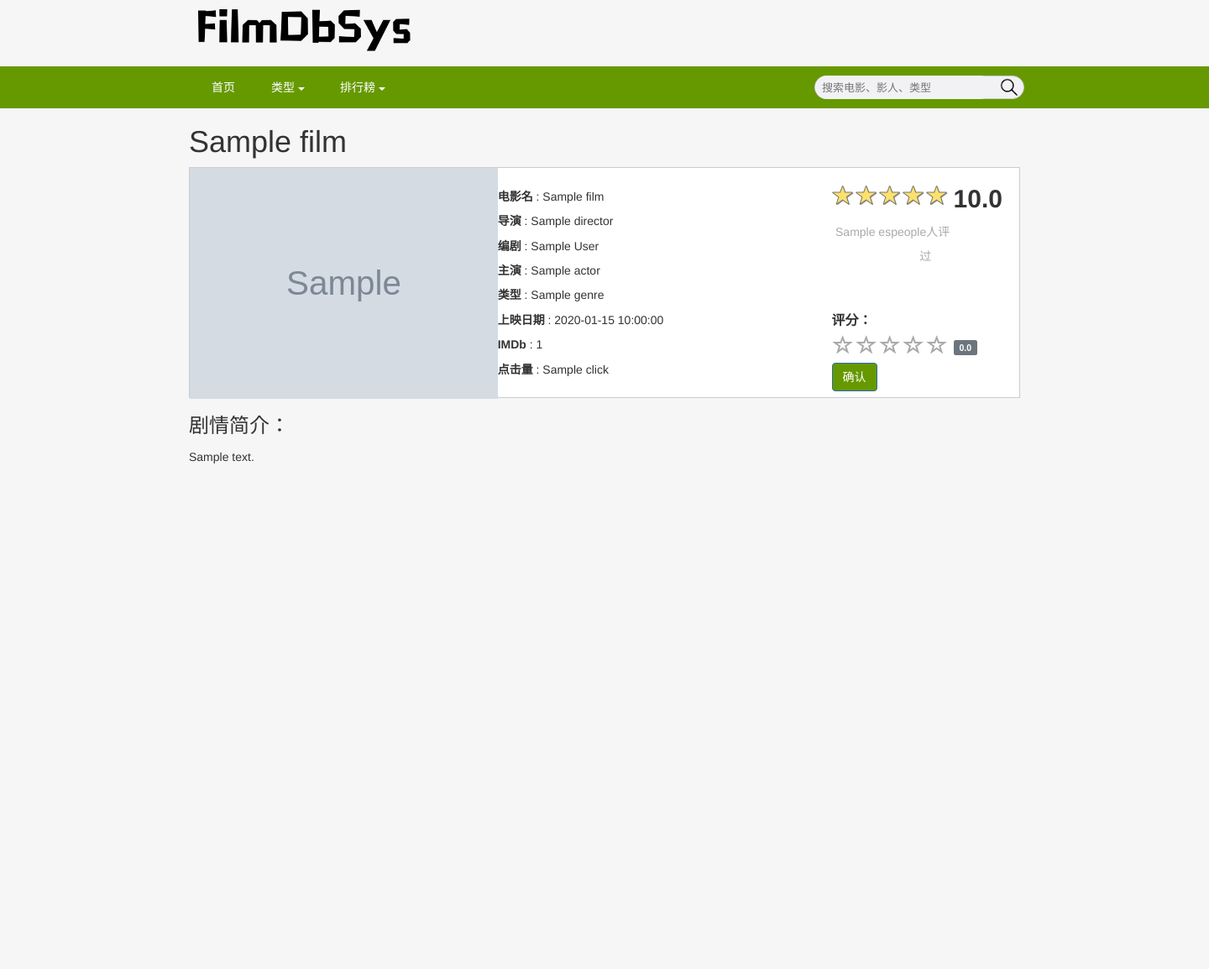
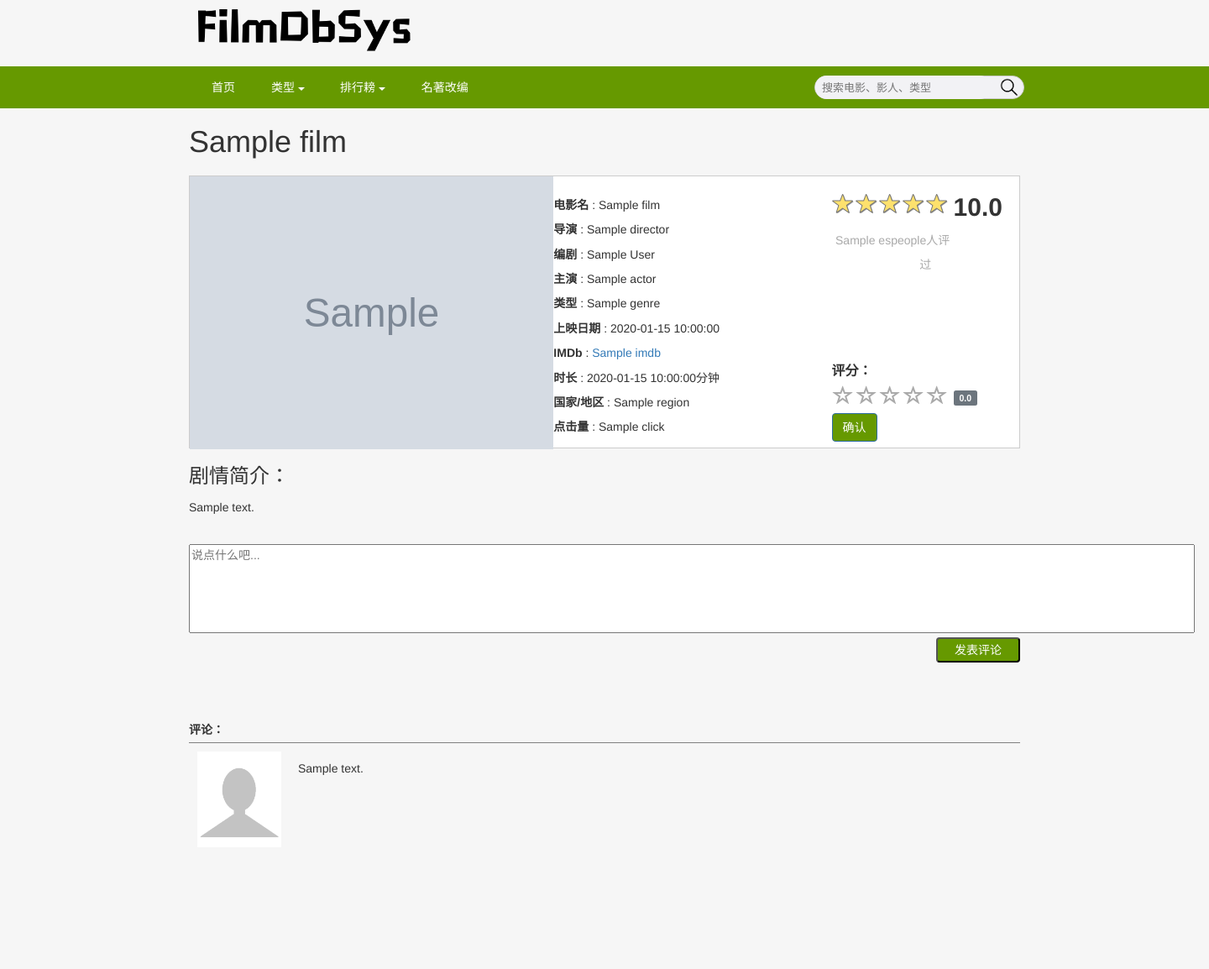
Before and after one commit to ICEorz/filmdatabasesystem, a Flask app: template filmDatabaseSystem/templates/details.html in a window 1440 px wide. Shown: the whole page at 84% size. Before the commit the page ends 552 px from the top, so only its background shows below. Run offline with Flask 2, Linux system fonts and the light colour scheme; the template is opened without the code that fills it: most values are stand-ins (such as "Sample title", 1, 10 or a date in 2020); grey boxes marked "Sample" are stand-in pictures; parts of the project's set-up code (start-up, migrations or seed data) failed here and were passed over; some libraries are stand-ins or nearby versions.

Commit message:
add comments and famous adapted films

```diff
--- a/filmDatabaseSystem/film.py
+++ b/filmDatabaseSystem/film.py
@@ -35,7 +35,7 @@ class Film(object):
                 + "编剧：" + " ".join(e for e in self.author) + '\n'
                 + "类型：" + " ".join(e for e in self.genre) + '\n'
                 + "演员：" + " ".join(e for e in self.actor) + '\n'
-                + "上映日期：" + " ".join(e for e in self.date) + '\n'
+                + "上映日期：" + self.date + '\n'
                 + "简介：" + self.detailed_info + '\n'
                 + "点击量：" + str(self.click) + '\n'
                 + "keyid=" + str(self.keyid) + '\n'
--- a/filmDatabaseSystem/run.py
+++ b/filmDatabaseSystem/run.py
@@ -107,8 +107,6 @@ def ranklist(name=[]):
     data_list = []
     namem = request.args.get('name', None)
     page = request.args.get('page', 1, type=int)
-    print(page)
-    print(name)
     if namem:
         name = [namem]
 
@@ -129,23 +127,48 @@ def ranklist(name=[]):
     data = paginate.items
     return render_template('ranklist.html', pagename=name, paginate=paginate, data=data, genrelist=db.genredb.keys())
 
+@app.route('/famous/<name>', methods=['GET', 'POST'])
+def famous(name=[]):
+    data_list = []
+    namem = request.args.get('name', None)
+    page = request.args.get('page', 1, type=int)
+    if namem:
+        name = [namem]
+
+    db.get_famous()
+    for i in db.famouslist:
+        data_list.append(db.database[i])
+    # pagination
+    limit = 10
+    start = (page - 1) * limit
+    end = page * limit if len(data_list) > page * limit else len(data_list)
+
+    paginate = Pagination(data_list, page, per_page=10, total=len(data_list), items=data_list[start:end])
+    data = paginate.items
+    return render_template('ranklist.html', pagename=name, paginate=paginate, data=data, genrelist=db.genredb.keys())
+
 
 @app.route('/details/<id>', methods=['POST', 'GET'])
 def details(id, flag=False):
     # print(flag)
     id = int(id)
     if request.method == 'POST' and flag is False:
-        score = float(request.form['getrating']) * 2
-        # print(score)
-        if score:
-            db.database[id].judge_score(score)
-            # db.save_database()
-        return redirect(url_for('details', id=id, flag=True))
+        if 'getrating' in request.form.keys():
+            score = float(request.form['getrating']) * 2
+            # print(score)
+            if score:
+                db.database[id].judge_score(score)
+                # db.save_database()
+            return redirect(url_for('details', id=id, flag=True))
+        else:
+            db.database[id].comments.insert(0, request.form['newcomment'])
+            return redirect(url_for('details', id=id, flag=True))
     film = db.database[id]
     db.database[id].add_click()
     # db.save_database()
     data = dict()
     data['film'] = film
+    print(film.imdb)
     return render_template('details.html', data=data, genrelist=db.genredb.keys())
 
 
--- a/filmDatabaseSystem/static/css/details.css
+++ b/filmDatabaseSystem/static/css/details.css
@@ -15,11 +15,11 @@ body {
     margin-right: 225px;
     line-height: 2.1;
     border: 1px double #cccccc;
-    height: 275px;
+    height: 325px;
 }
 
 #headline {
-    margin: 10px 225px 5px 225px;
+    margin: 20px 225px 20px 225px;
     background-color: #f6f6f6;
 }
 
@@ -29,7 +29,7 @@ body {
 
 #info {
     margin-top: 20px;
-    margin-left: 220px;
+    margin-left: 250px;
 }
 
 .p1 {
@@ -84,7 +84,7 @@ div.showscore {
 div.getratingstar{
     line-height: 1.5;
     font-size: 16px;
-    margin-top: 50px;
+    margin-top: 100px;
 }
 
 div.getratingstar .btn {
@@ -103,3 +103,45 @@ div.getratingstar .btn:hover {
 div:focus {
     outline: none;
 }
+
+#addcomments {
+    margin-left: 225px;
+    margin-top: 30px;
+    margin-bottom: 30px;
+}
+
+#addcomments input {
+    height: 30px;
+    width: 100px;
+    border-radius: 4px;
+    margin-right: 225px;
+    float: right;
+    background-color: #690;
+    color: white;
+}
+
+#addcomments input:hover {
+    background-color: #060;
+}
+
+#comments {
+    margin: 100px 225px;
+}
+
+.commentitem {
+    margin-top: 5px;
+    height: 130px;
+    align-items: center;
+    border-top: 1px solid gray;
+}
+
+.commentitem img{
+    float: left;
+    margin-left: 10px;
+    margin-top: 10px;
+}
+
+.commenttext {
+    margin-left: 130px;
+    margin-top: 20px;
+}
--- a/filmDatabaseSystem/templates/details.html
+++ b/filmDatabaseSystem/templates/details.html
@@ -52,6 +52,7 @@
                         </ul>
                     </div>
                 </li>
+                <li class="naviitem"><a href="{{ url_for('famous', name='famousadapt') }}" class="navia">名著改编</a></li>
                 <li class="naviitem">
                     <div id="searchbox">
                         <form action="{{ url_for('searchresult') }}" method="POST" autocomplete="off">
@@ -69,7 +70,7 @@
     </div>
     <div id="detailsinfo">
         <div id="mainpic">
-            <img alt="{{ data.film.name }}" src="{{ data.film.img }}" height="275"/>
+            <img alt="{{ data.film.name }}" src="{{ data.film.img }}" height="325"/>
         </div>
         <div class="ratingbox">
             <div class="topitems">
@@ -156,7 +157,25 @@
                 <span class="p1">IMDb</span>
                 :
                 <span class="infoitem">
-                    {{ data.film.id }}
+                    <a href="{{ data.film.imdb }}">{{ data.film.imdb }}</a>
+                </span>
+            </span>
+            <br>
+            <span>
+                <span class="p1">时长</span>
+                :
+                <span class="infoitem">
+                    {{ data.film.time }}分钟
+                </span>
+            </span>
+            <br>
+            <span>
+                <span class="p1">国家/地区</span>
+                :
+                <span class="infoitem">
+                    {% for d in data.film.region %}
+                    {{ d }}&nbsp;
+                    {% endfor %}
                 </span>
             </span>
             <br>
@@ -174,6 +193,29 @@
     </div>
     <div id="summary">
         {{ data.film.detailed_info }}
+    </div>
+    <div id="addcomments">
+        <form action="{{ url_for('details', id=data.film.keyid, flag=True) }}" method="POST">
+            <textarea id="commentarea" name="newcomment" rows="5" cols="145" placeholder="说点什么吧..." style="resize: none"></textarea>
+            <br>
+            <input type="submit" value="发表评论">
+        </form>
+    </div>
+    <div id="comments">
+        <b>评论：</b>
+        <br>
+        {% if data.film.comments|length == 0 %}
+        暂无评论
+        {% else %}
+        {% for d in data.film.comments %}
+            <div class="commentitem">
+                <img src="/static/img/unknowperson.jpg" width="100px">
+                <div class="commenttext">{{ d }}</div>
+            </div>
+            <br>
+            <br>
+        {% endfor %}
+        {% endif %}
     </div>
 </body>
     <script>
--- a/filmDatabaseSystem/templates/index.html
+++ b/filmDatabaseSystem/templates/index.html
@@ -48,6 +48,7 @@
                         </ul>
                     </div>
                 </li>
+                <li class="naviitem"><a href="{{ url_for('famous', name='famousadapt') }}" class="navia">名著改编</a></li>
                 <li class="naviitem">
                     <div id="searchbox">
                         <form action="{{ url_for('searchresult') }}" method="POST" autocomplete="off">
--- a/filmDatabaseSystem/templates/ranklist.html
+++ b/filmDatabaseSystem/templates/ranklist.html
@@ -52,6 +52,7 @@
                         </ul>
                     </div>
                 </li>
+                <li class="naviitem"><a href="{{ url_for('famous', name='famousadapt') }}" class="navia">名著改编</a></li>
                 <li class="naviitem">
                     <div id="searchbox">
                         <form action="{{ url_for('searchresult') }}" method="POST" autocomplete="off">
--- a/filmDatabaseSystem/templates/searchresult.html
+++ b/filmDatabaseSystem/templates/searchresult.html
@@ -52,6 +52,7 @@
                         </ul>
                     </div>
                 </li>
+                <li class="naviitem"><a href="{{ url_for('famous', name='famousadapt') }}" class="navia">名著改编</a></li>
                 <li class="naviitem">
                     <div id="searchbox">
                         <form action="{{ url_for('searchresult') }}" method="POST" autocomplete="off">
```
Also changed, not shown: filmDatabaseSystem/calsim.py (added, +80 -0 lines), filmDatabaseSystem/filmdatabase.py (+37 -8 lines), filmDatabaseSystem/templates/famous.html (added, +176 -0 lines), filmDatabaseSystem/tfdif.py (deleted).
